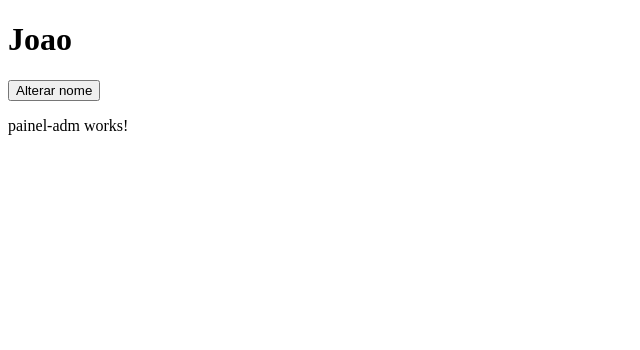
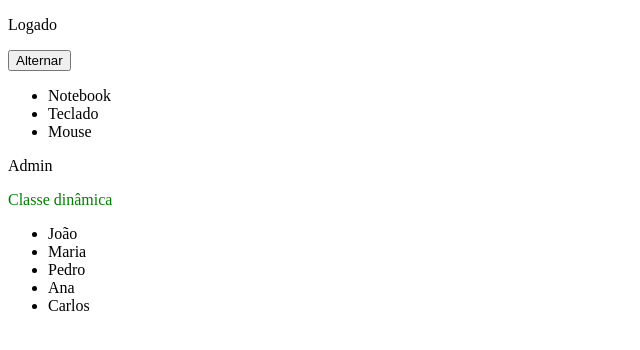
Before and after one commit to Joao1911Arthur/projeto-angular-step, an Angular app in the folder minha-aplicacao-angular/: page / in a window 1280 px wide. Shown: the top 350 px of the page, without its empty margins (0-640 px from the left). Built offline with nearby package versions, Linux system fonts and the light colour scheme.

Commit message:
aula 2 diretivas

```diff
--- a/minha-aplicacao-angular/src/app/app.html
+++ b/minha-aplicacao-angular/src/app/app.html
@@ -1,3 +1,2 @@
-
-<exemplo></exemplo>
+<app-aula2></app-aula2>
 <app-painel-adm></app-painel-adm>
--- a/minha-aplicacao-angular/src/app/app.ts
+++ b/minha-aplicacao-angular/src/app/app.ts
@@ -1,11 +1,11 @@
 
 import { Component, signal } from '@angular/core';
-import { Exemplo } from './exemplo/exemplo';
+import { Aula2 } from './aula2/aula2';
 import { PainelAdm } from './painel-adm/painel-adm';
 
 @Component({
   selector: 'app-root',
-  imports: [Exemplo, PainelAdm],
+  imports: [Aula2, PainelAdm],
   templateUrl: './app.html',
   styleUrl: './app.css',
 })
--- /dev/null
+++ b/minha-aplicacao-angular/src/app/aula2/aula2.css
@@ -0,0 +1,4 @@
+
+.logado {
+  color: green;
+}
--- /dev/null
+++ b/minha-aplicacao-angular/src/app/aula2/aula2.html
@@ -0,0 +1,29 @@
+
+@if (estaLogado) {
+  <p>Logado</p>
+} @else {
+  <p>Não logado</p>
+}
+
+<button (click)="alternarLogin()">
+  Alternar
+</button>
+
+<ul>
+  @for (produto of produtos; track produto.id) {
+    <li>{{ produto.nome }}</li>
+  }
+</ul>
+
+@switch (perfil) {
+  @case ('admin') {
+    <p>Admin</p>
+  }
+  @default {
+    <p>Outro</p>
+  }
+}
+
+<p [ngClass]="{ 'logado': estaLogado }">
+  Classe dinâmica
+</p>
--- /dev/null
+++ b/minha-aplicacao-angular/src/app/aula2/aula2.ts
@@ -0,0 +1,25 @@
+
+import { Component } from '@angular/core';
+import { CommonModule } from '@angular/common';
+
+@Component({
+  selector: 'app-aula2',
+  standalone: true,
+  imports: [CommonModule],
+  templateUrl: './aula2.html',
+  styleUrl: './aula2.css',
+})
+export class Aula2 {
+  estaLogado = true;
+  perfil = 'admin';
+
+  produtos = [
+    { id: 1, nome: 'Notebook' },
+    { id: 2, nome: 'Teclado' },
+    { id: 3, nome: 'Mouse' },
+  ];
+
+  alternarLogin() {
+    this.estaLogado = !this.estaLogado;
+  }
+}
--- a/minha-aplicacao-angular/src/app/exemplo/exemplo.html
+++ b/minha-aplicacao-angular/src/app/exemplo/exemplo.html
@@ -1,4 +1,3 @@
 
-<h1>{{nome}}</h1>
-
-<button (click)="mudarNome()">Alterar nome</button>
+<h1>{{ nome }}</h1>
+<button (click)="mudarNome()">Alterar</button>
--- a/minha-aplicacao-angular/src/app/exemplo/exemplo.ts
+++ b/minha-aplicacao-angular/src/app/exemplo/exemplo.ts
@@ -1,17 +1,16 @@
+
 import { Component } from '@angular/core';
 
 @Component({
-  selector: 'exemplo',
+  selector: 'app-exemplo',
   imports: [],
   templateUrl: './exemplo.html',
   styleUrl: './exemplo.css',
 })
 export class Exemplo {
-
-  nome = "Joao";
+  nome = "Fabio";
 
   mudarNome() {
-    this.nome = "Brabo";
+    this.nome = "Angular Dev";
   }
-
 }
--- a/minha-aplicacao-angular/src/app/painel-adm/painel-adm.html
+++ b/minha-aplicacao-angular/src/app/painel-adm/painel-adm.html
@@ -1 +1,7 @@
-<p>painel-adm works!</p>
+<ul>
+    @for (user of users; track user.id) {
+    <li>{{ user.nome }}</li>
+    }@empty {
+    <li>lsita vazia</li>
+  }
+</ul>
--- a/minha-aplicacao-angular/src/app/painel-adm/painel-adm.ts
+++ b/minha-aplicacao-angular/src/app/painel-adm/painel-adm.ts
@@ -1,9 +1,23 @@
 import { Component } from '@angular/core';
+
+interface Pessoas {
+  nome: string;
+  id: number;
+}
 
 @Component({
   selector: 'app-painel-adm',
   imports: [],
   templateUrl: './painel-adm.html',
-  styleUrl: './painel-adm.css',
+  styleUrls: ['./painel-adm.css'],
 })
-export class PainelAdm {}
+
+export class PainelAdm {
+  users: Pessoas[] = [
+    { nome: 'João', id: 1 },
+    { nome: 'Maria', id: 2 },
+    { nome: 'Pedro', id: 3 },
+    { nome: 'Ana', id: 4 },
+    { nome: 'Carlos', id: 5 },
+  ];
+}
```
Also changed, not shown: 1 other file (tests, documents, lock files or other folders).
